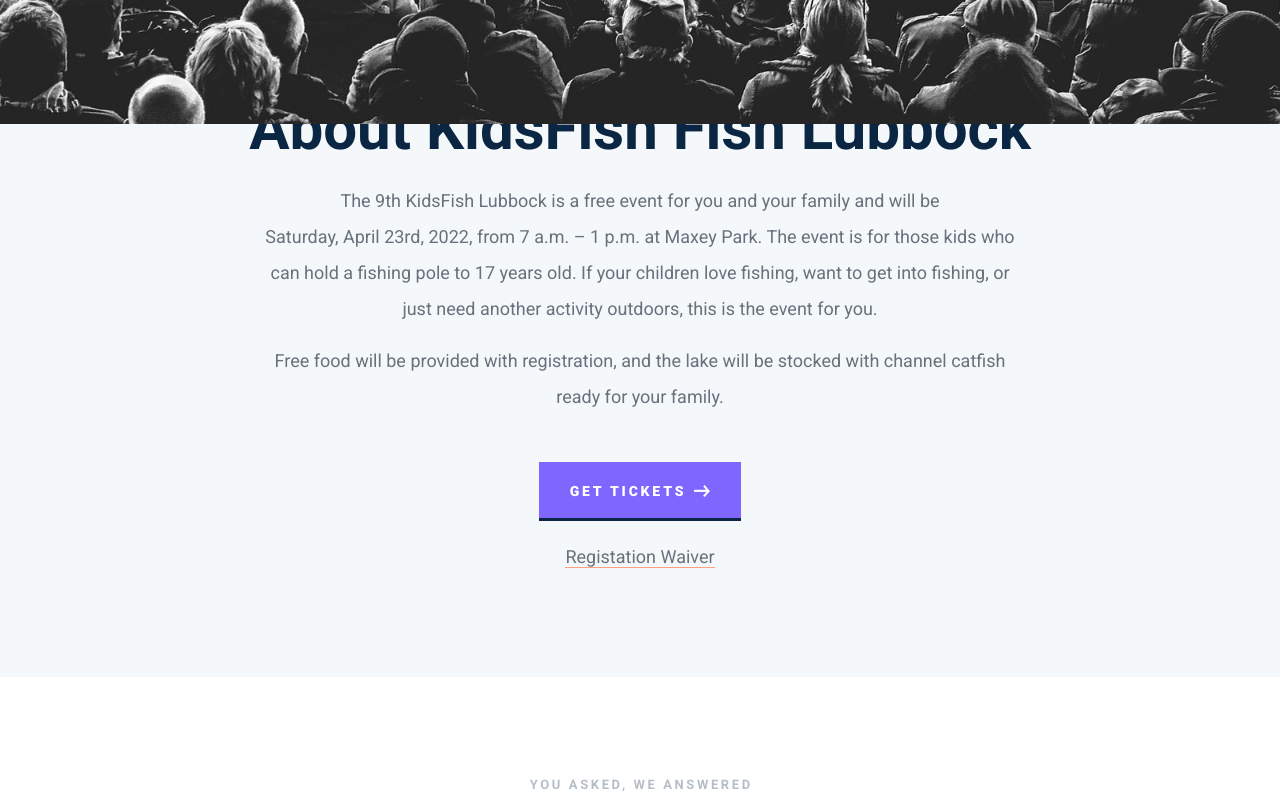
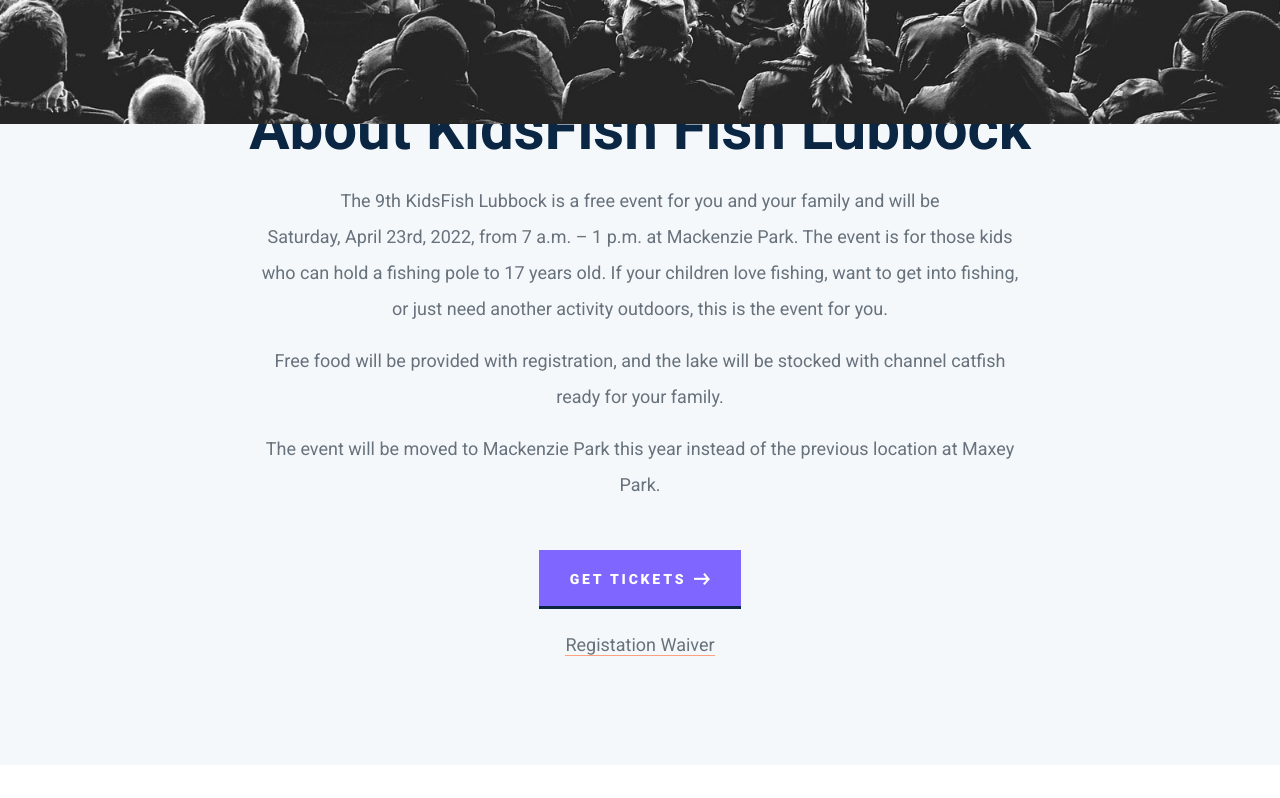
Before and after one commit to cjerrington/LubbockKidsFish, a Flask app: page / in a window 1280 px wide. Shown: the part 996-1794 px from the top of the page. Run offline with Flask 2, Linux system fonts and the light colour scheme; some libraries are stand-ins or nearby versions.

Commit message:
add section about the change in location

```diff
--- a/templates/about.html
+++ b/templates/about.html
@@ -8,9 +8,11 @@
 						<div class="section_title"><h1>About KidsFish Fish Lubbock</h1></div>
 					</div>
 					<div class="intro_text text-center">
-						<p>The {{ annual }} KidsFish Lubbock is a free event for you and your family and will be<br />Saturday, {{ date }}, from 7 a.m. – 1 p.m. at Maxey Park. The event is for those kids who can hold a fishing pole to 17 years old. If your children love fishing, want to get into fishing, or just need another activity outdoors, this is the event for you.</p>
+						<p>The {{ annual }} KidsFish Lubbock is a free event for you and your family and will be<br />Saturday, {{ date }}, from 7 a.m. – 1 p.m. at Mackenzie Park. The event is for those kids who can hold a fishing pole to 17 years old. If your children love fishing, want to get into fishing, or just need another activity outdoors, this is the event for you.</p>
 						<p>Free food will be provided with registration, and the lake will be stocked with channel catfish ready for your family.</p>
+						<p>The event will be moved to Mackenzie Park this year instead of the previous location at Maxey Park.</p>
 					</div>
+
 					<div class="button button_2 intro_button"><a href="{{ reglink }}"><span>get tickets<img src="{{ url_for('static', filename='images/arrow.png') }}" alt=""></span></a></div>
 					<div class="intro_text text-center">
 						<p><a href="{{ url_for('waiver') }}">Registation Waiver</a></p>
```
